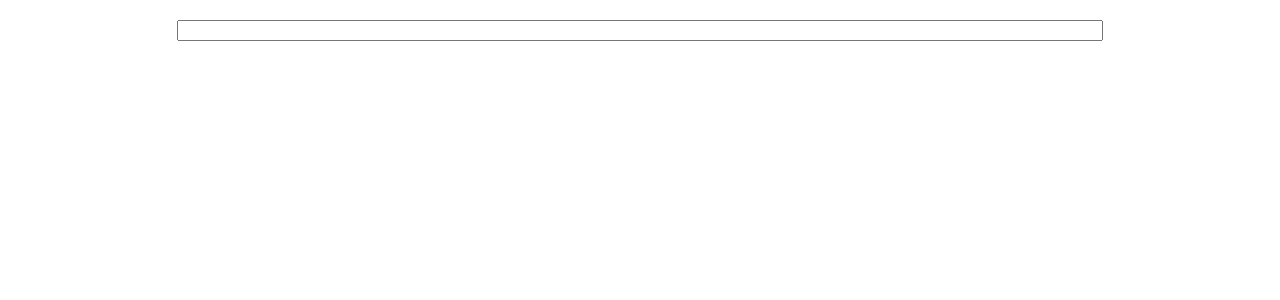
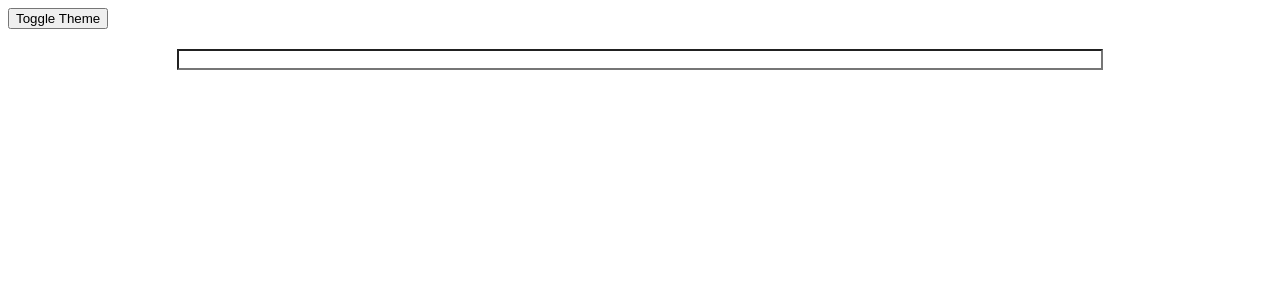
Before and after one commit to GSandu1/PWLab6, a Vue app: page / in a window 1280 px wide. Shown: the top 300 px of the page. Built offline with nearby package versions, Linux system fonts and the light colour scheme; the HTML template or start-up script is replaced by a standard one.

Commit message:
black theme

```diff
--- a/package.json
+++ b/package.json
@@ -8,7 +8,10 @@
     "lint": "vue-cli-service lint"
   },
   "dependencies": {
+    "autoprefixer": "^10.4.19",
     "axios": "^0.18.0",
+    "bootstrap": "^5.3.3",
+    "bootstrap-vue": "^2.23.1",
     "vue": "^2.5.16"
   },
   "devDependencies": {
--- a/src/App.vue
+++ b/src/App.vue
@@ -1,5 +1,6 @@
 <template>
   <div id="app" class="container">
+    <button @click="toggleTheme">Toggle Theme</button>
     <SearchBar @termChange="onTermChange"></SearchBar>
     <div class="row">
       <VideoDetail :video="selectVideo"></VideoDetail>
@@ -17,7 +18,7 @@ import SearchBar from "./components/SearchBar";
 import VideoList from './components/VideoList';
 import VideoDetail from './components/VideoDetail';
 
-const API_KEY = 'AIzaSyCYKsZPI3YLGukHupLE2Mazc4tGbnxgp80';
+const API_KEY = '';
 const YOUTUBE_V3_URL = 'https://www.googleapis.com/youtube/v3/search';
 export default {
   name: "App",
@@ -29,10 +30,19 @@ export default {
   data() {
     return {
       videos: [],
-      selectVideo: null
+      selectVideo: null,
+      darkTheme: false // Theme state
     }
   },
   methods: {
+    toggleTheme() {
+      this.darkTheme = !this.darkTheme;
+      if (this.darkTheme) {
+        document.body.classList.add("dark-theme");
+      } else {
+        document.body.classList.remove("dark-theme");
+      }
+    },
     onTermChange(searchTerm) {
       axios.get(YOUTUBE_V3_URL, {
         params: {
@@ -53,6 +63,31 @@ export default {
 };
 </script>
 
-<style scoped>
+<style >
+
+:root {
+  --background-color: #fff;
+  --text-color: #000;
+  --input-background: #fff;
+  --input-text: #000;
+}
+
+/* Dark theme */
+.dark-theme {
+  --background-color: #333;
+  --text-color: #fff;
+  --input-background: #555;
+  --input-text: #fff;
+}
+
+body {
+  background-color: var(--background-color);
+  color: var(--text-color);
+}
+
+input {
+  background-color: var(--input-background);
+  color: var(--input-text);
+}
 
 </style>
--- a/src/main.js
+++ b/src/main.js
@@ -1,5 +1,6 @@
 import Vue from 'vue'
 import App from './App.vue'
+
 
 Vue.config.productionTip = false
 
```
Also changed, not shown: 1 other file (tests, documents, lock files or other folders).
